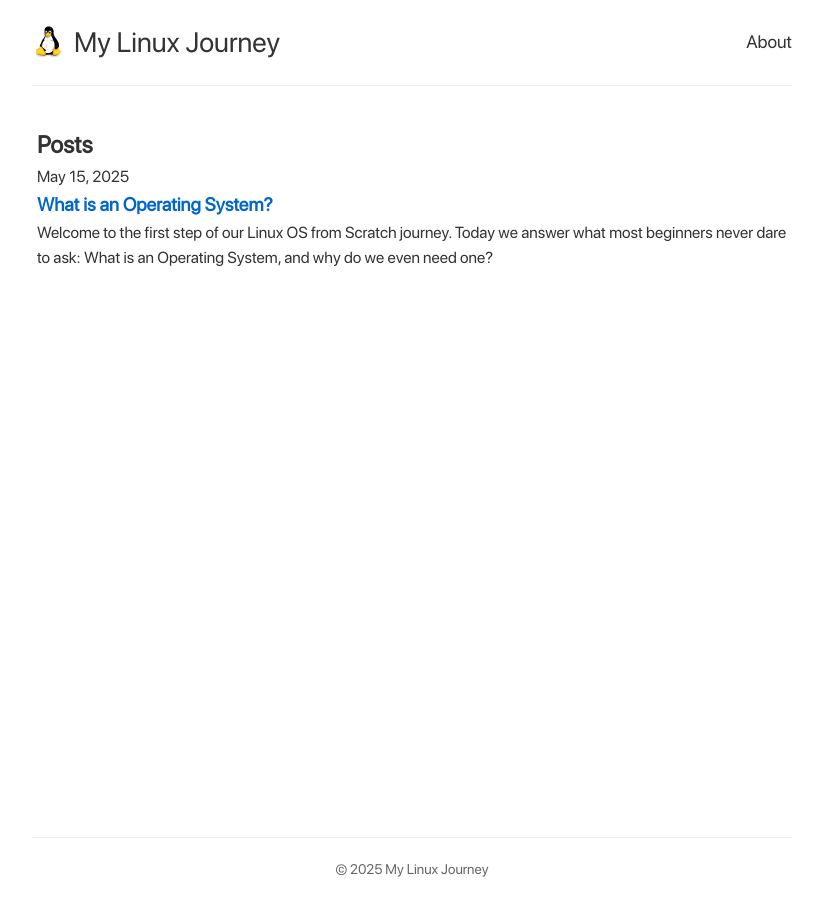
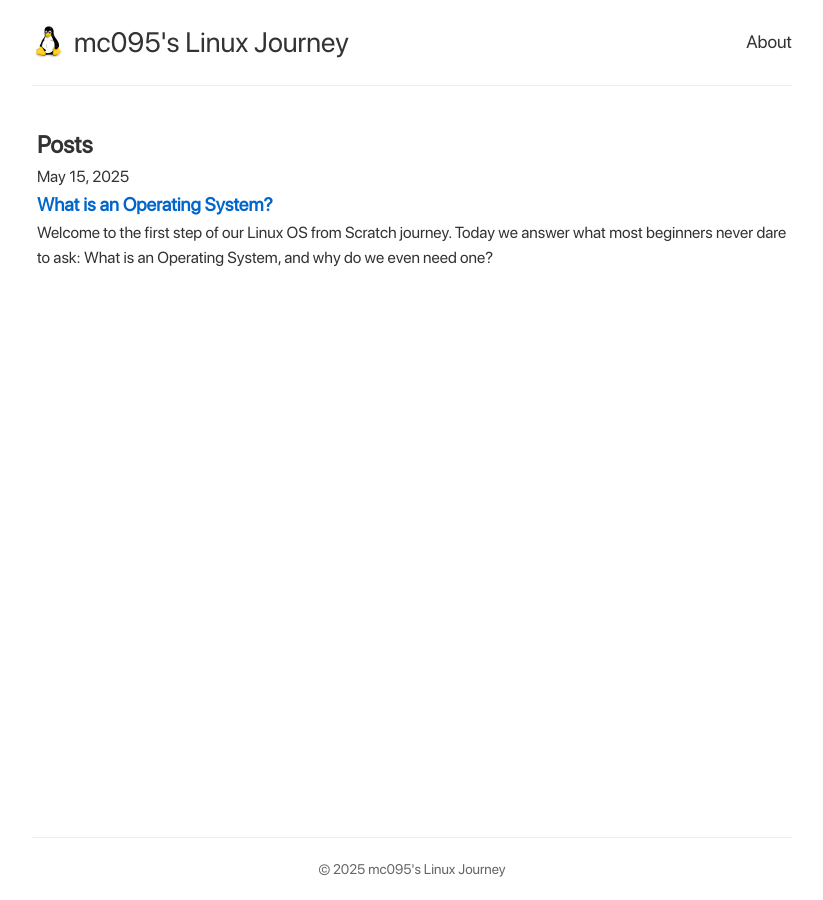
Before and after one commit to mc095/mc095.github.io, a Jekyll site: the page built from index.html, in a window 1280 px wide. Shown: the whole page, without its empty margins (228-1051 px from the left). Built offline with Jekyll 4.4.1, drawn with Linux system fonts in a browser that asks for light colours; the list of posts is cut into pages by our own code.

Commit message:
Update _config.yml

```diff
--- a/_config.yml
+++ b/_config.yml
@@ -1,4 +1,4 @@
-title: My Linux Journey
+title: mc095's Linux Journey
 description: Series of Blogs of my linux learning
 baseurl: ""
 url: "https://mc095.github.io"
```
